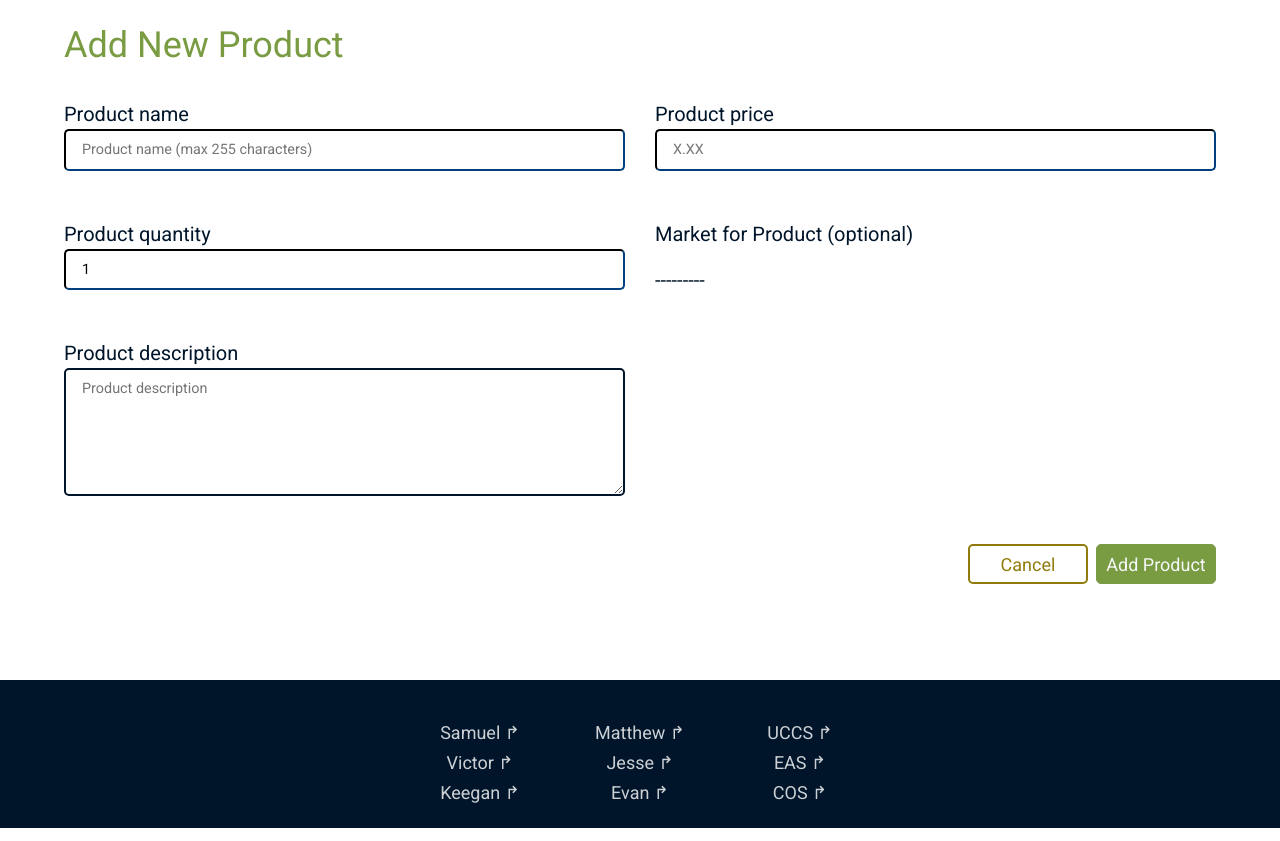
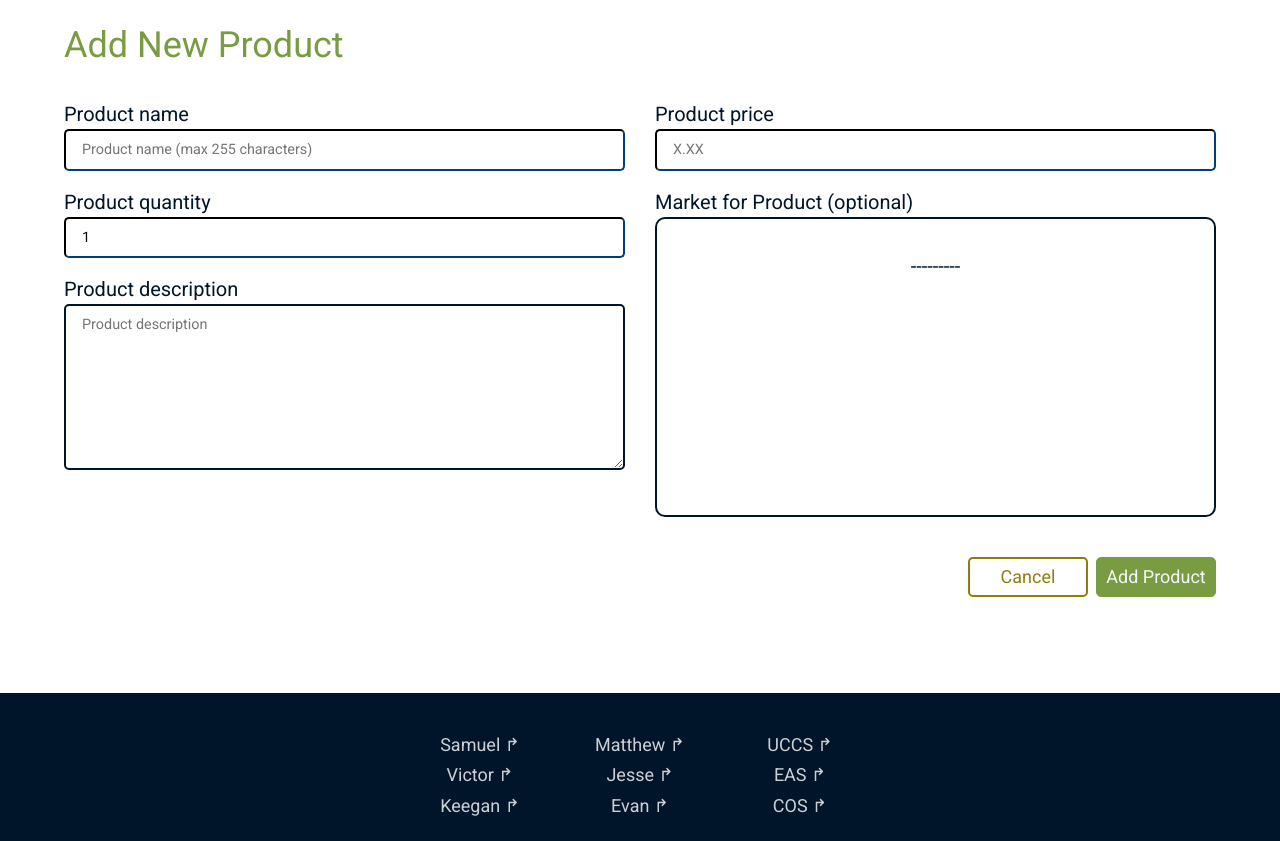
Before and after one commit to UCCS-CS4300-5300/group2-fall2023, a Django app: page /products/new in a window 1280 px wide. Shown: the part 96-937 px from the top of the page. Run offline with Django 3.2, Linux system fonts and the light colour scheme; the visitor is signed in with stand-in values (Sample User, id 1); data that the repository does not hold is empty; some libraries are stand-ins or nearby versions.

Commit message:
Some more formatting for form

```diff
--- a/Products/templates/product_create.html
+++ b/Products/templates/product_create.html
@@ -17,7 +17,7 @@
             </div>
         </div>
         <div class="row pt-2 mb-2">
-            <div class="col-md-6">
+            <div class="col-md-6 d-flex flex-column">
                 <div class="row mb-2">
                     <div class="col harvestly-form-item">
                         {{ form.quantity.label }}
@@ -34,10 +34,12 @@
             <div class="col-md-6 harvestly-form-item">
                 {{ form.product_event.label }}
                 <!-- TODO -->
+                <div class="harvestly-scrollable-container mt-0">
                 {% for value, label in form.fields.product_event.choices %}
                     <p> {{ value }} </p>
                     <p> {{ label }} </p>
                 {% endfor %}
+                </div>
             </div>
         </div>
         <div class="d-flex justify-content-end">
--- a/static/css/styles.css
+++ b/static/css/styles.css
@@ -227,10 +227,12 @@ footer .harvestly-nav-link {
     font-size: var(--form-input-size);
     padding: 0.5rem 1rem;
     width: 100%;
-    margin-bottom: 2rem;
     border-color: var(--dark-color);
     border-width: 2px;
     border-radius: 5px;
+}
+.harvestly-form-item textarea {
+    height: 100%;
 }
 
 .harvestly-card-link,
```
